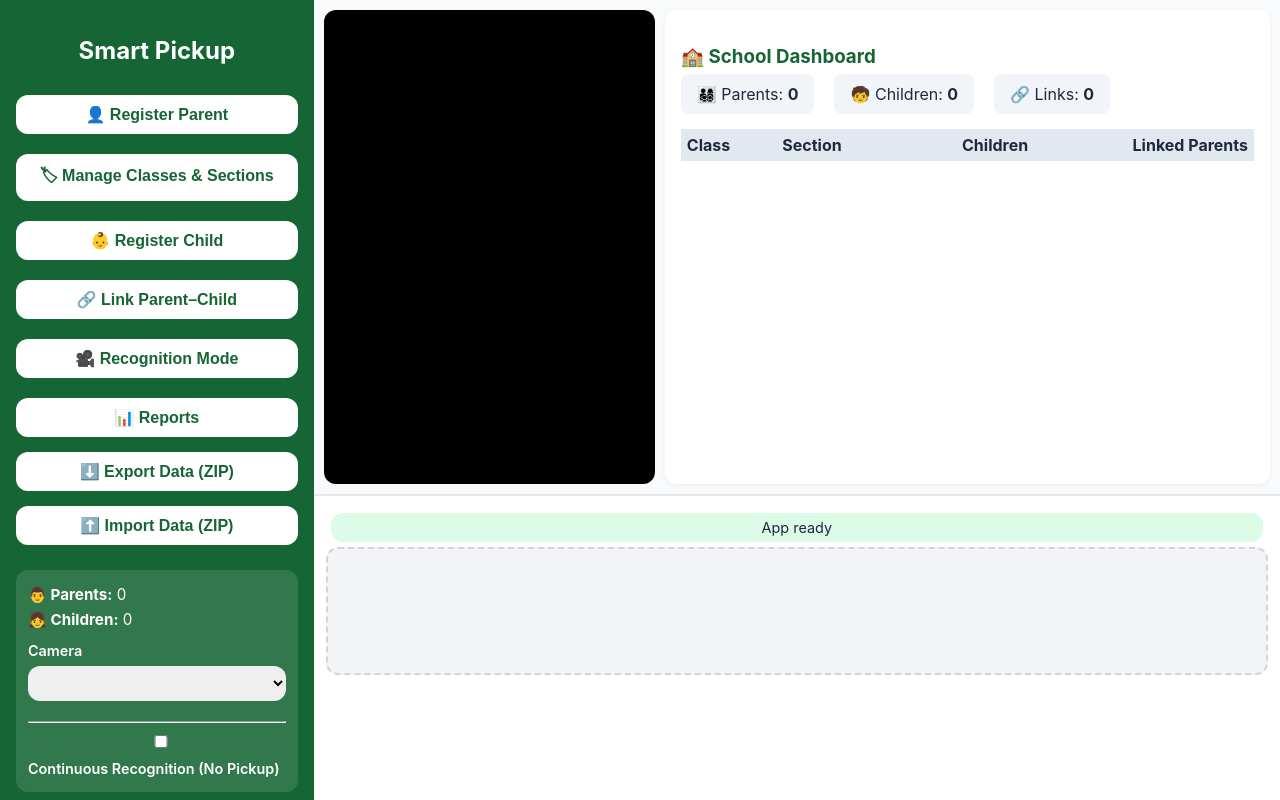
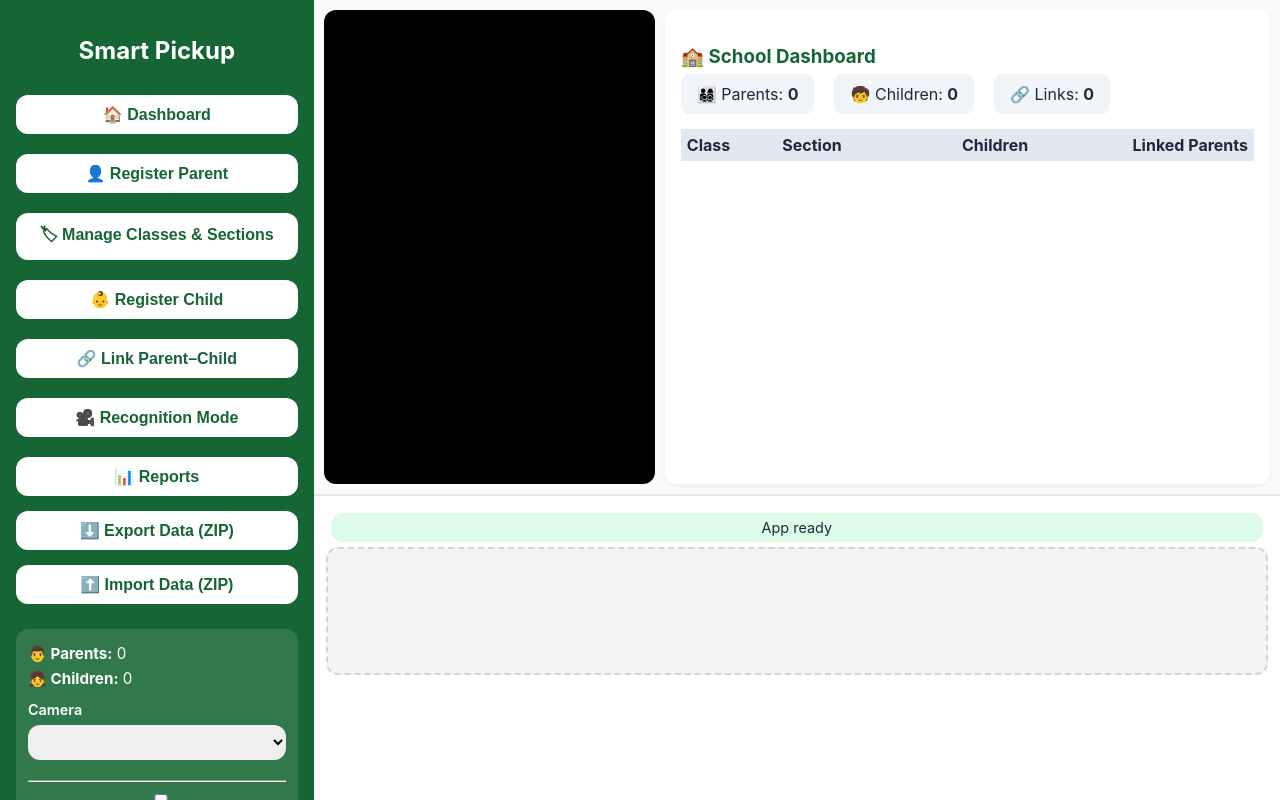
Before and after one commit to GRSHVV/netpublicschool, a website: page index.html in a window 1280 px wide. Drawn offline with nearby package versions, Linux system fonts and the light colour scheme; no server answers.

Commit message:
dashboard button added

```diff
--- a/index.html
+++ b/index.html
@@ -19,7 +19,8 @@
     <div id="menuPanel">
       <h2>Smart Pickup</h2>
 
-      <button id="btnAdmin">👤 Register Parent</button>
+      <button id="btnDashboard">🏠 Dashboard</button>
+	  <button id="btnAdmin">👤 Register Parent</button>
 	  <button id="btnClass">🏷 Manage Classes & Sections</button>
 	  <button id="btnChild">👶 Register Child</button>
 	  <button id="btnLink">🔗 Link Parent–Child</button>
```
